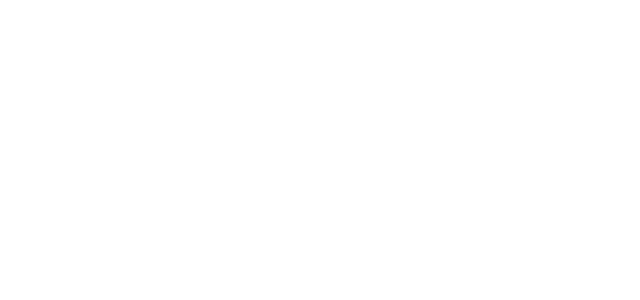
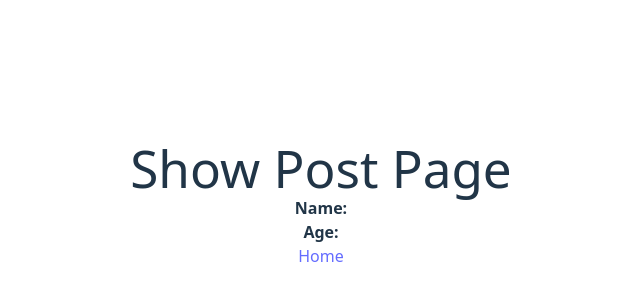
Before and after one commit to ichavesbr/myCrud, a React (Vite) app in the folder frontend-react/: page /show/1 in a window 1280 px wide. Before the commit this address had no page. Shown: the part 196-496 px from the top of the page, without its empty margins (319-959 px from the left). Built offline with nearby package versions, Linux system fonts and the light colour scheme; no server answers.

Commit message:
create show and delete user features

```diff
--- a/frontend-react/eslint.config.js
+++ b/frontend-react/eslint.config.js
@@ -4,6 +4,10 @@ import reactHooks from "eslint-plugin-react-hooks"
 import reactRefresh from "eslint-plugin-react-refresh"
 import tseslint from "typescript-eslint"
 import { defineConfig, globalIgnores } from "eslint/config"
+import { fileURLToPath } from "url"
+import path from "path"
+
+const __dirname = path.dirname(fileURLToPath(import.meta.url))
 
 export default defineConfig([
   globalIgnores(["dist"]),
@@ -18,6 +22,10 @@ export default defineConfig([
     languageOptions: {
       ecmaVersion: 2020,
       globals: globals.browser,
+      parserOptions: {
+        tsconfigRootDir: __dirname,
+        project: ["./tsconfig.json", "./tsconfig.app.json", "./tsconfig.node.json"],
+      },
     },
   },
 ])
--- a/frontend-react/src/App.tsx
+++ b/frontend-react/src/App.tsx
@@ -1,8 +1,9 @@
+import "./App.css"
 import { Route, Routes } from "react-router-dom"
 import { PostCreate } from "./PostCreate"
 import { Posts } from "./Posts"
 import { PostEdit } from "./PostEdit"
-import "./App.css"
+import { PostShow } from "./PostShow"
 
 function App() {
   return (
@@ -11,6 +12,7 @@ function App() {
         <Route path="/" element={<Posts />} />
         <Route path="/create" element={<PostCreate />} />
         <Route path="/edit/:id" element={<PostEdit />} />
+        <Route path="/show/:id" element={<PostShow />} />
       </Routes>
     </>
   )
--- /dev/null
+++ b/frontend-react/src/PostShow.tsx
@@ -0,0 +1,37 @@
+import axios from "axios"
+import { useEffect, useState } from "react"
+import { Link, useParams } from "react-router-dom"
+
+const PostShow = () => {
+  const [name, setName] = useState("")
+  const [age, setAge] = useState("")
+  const { id } = useParams()
+
+  useEffect(() => {
+    if (id) {
+      axios.get(`http://localhost:3001/api/posts/${id}`).then(res => {
+        setName(res.data.name)
+        setAge(res.data.age)
+      })
+    }
+  }, [id])
+
+  return (
+    <>
+      <h1>Show Post Page</h1>
+      <div>
+        <p>
+          <strong>Name:</strong>
+          {name}
+        </p>
+        <p>
+          <strong>Age:</strong>
+          {age}
+        </p>
+      </div>
+      <Link to="/">Home</Link>
+    </>
+  )
+}
+
+export { PostShow }
--- a/frontend-react/src/Posts.tsx
+++ b/frontend-react/src/Posts.tsx
@@ -8,6 +8,14 @@ const Posts = () => {
   useEffect(() => {
     axios.get("http://localhost:3001/api/posts").then(res => setPosts(res.data))
   })
+
+  const deletePost = (id: number) => {
+    if (confirm("Are you sure?")) {
+      axios.delete(`http://localhost:3001/api/posts/${id}`).then(() => {
+        setPosts(posts.filter(p => p.id !== id))
+      })
+    }
+  }
 
   return (
     <div>
@@ -25,8 +33,8 @@ const Posts = () => {
             <div>{name}</div>
             <div>{age}</div>
             <Link to={`/edit/${id}`}>Edit</Link>
-            <button>Show</button>
-            <button>Delete</button>
+            <Link to={`/show/${id}`}>Show</Link>
+            <button onClick={() => deletePost(id)}>Delete</button>
           </div>
         ))}
       </div>
```
Also changed, not shown: 1 other file (tests, documents, lock files or other folders).
